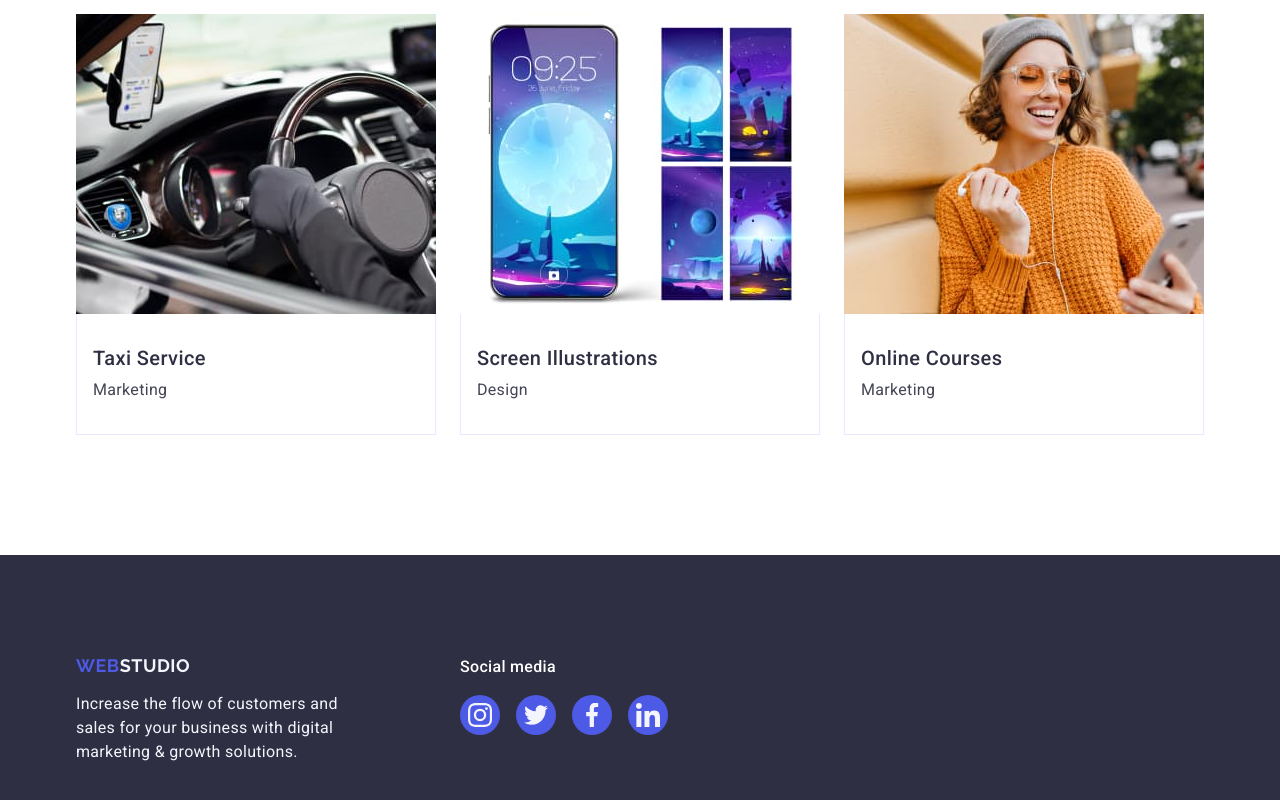
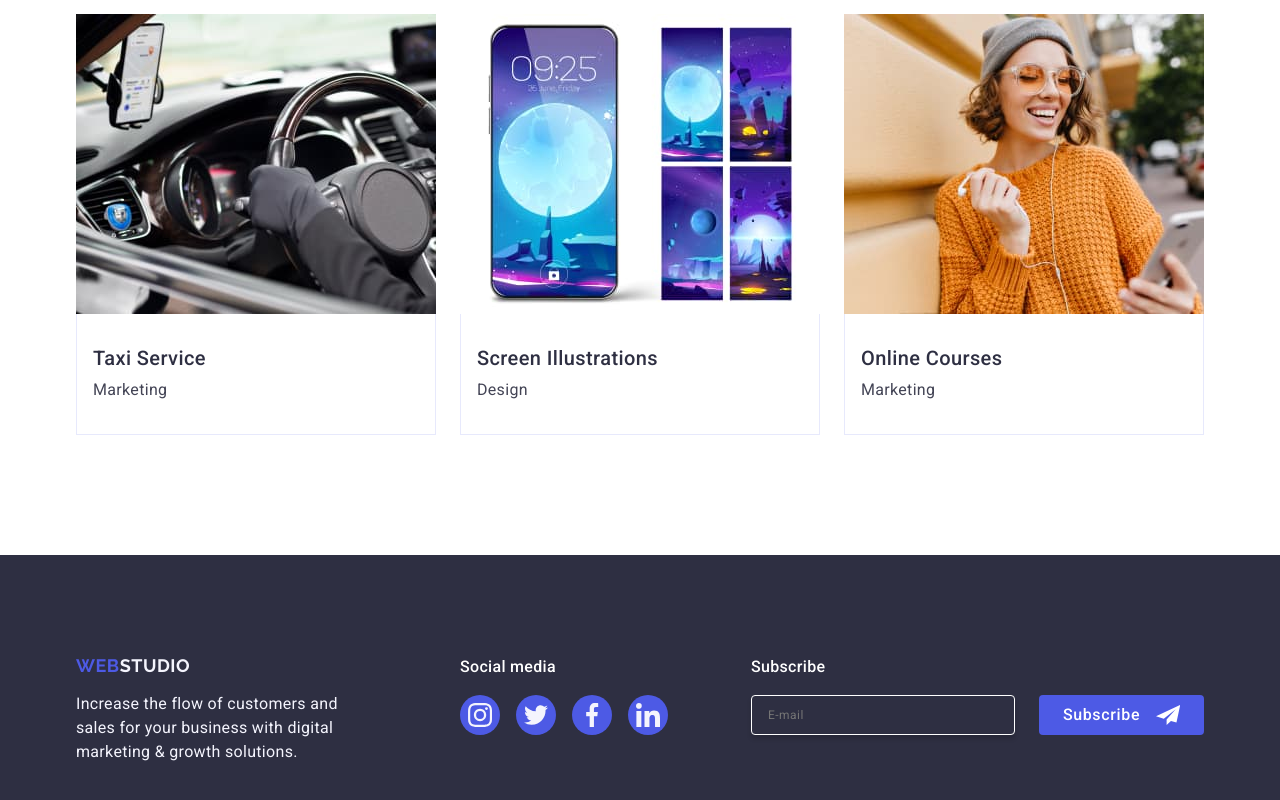
Before and after one commit to Serhii-Diahil/goit-markup-hw-05, a plain HTML site: page index.html in a window 1280 px wide. Shown: the part 2628-3428 px from the top of the page. Drawn offline with nearby package versions, Linux system fonts and the light colour scheme.

Commit message:
hw-05-footer-modal

```diff
--- a/css/styles.css
+++ b/css/styles.css
@@ -518,6 +518,71 @@ address {
   fill: #f4f4fd;
 }
 
+.footer-modal {
+  margin-left: auto;
+}
+
+.footer-modal-title {
+  font-weight: 500;
+  font-size: 16px;
+  line-height: 1.5;
+  letter-spacing: 0.02em;
+  color: #fff;
+  margin-bottom: 16px;
+}
+
+.footer-modal-form {
+  display: flex;
+  gap: 24px;
+}
+
+.footer-modal-input {
+  width: 264px;
+  height: 40px;
+  border: 1px solid #fff;
+  background-color: transparent;
+  font-size: 12px;
+  line-height: 2;
+  letter-spacing: 0.04em;
+  color: #fff;
+  border-radius: 4px;
+  box-shadow: 0 4px 4px 0 rgba(0, 0, 0, 0.15);
+  padding: 8px 16px;
+}
+
+.footer-modal-input:hover,
+.footer-modal-input:focus {
+  border-color: #31d0aa;
+}
+
+.footer-modal-btn {
+  min-width: 165px;
+  height: 40px;
+  display: flex;
+  align-items: center;
+  justify-content: center;
+  font-family: 'Roboto', sans-serif;
+  font-weight: 500;
+  font-size: 16px;
+  line-height: 1.5;
+  letter-spacing: 0.04em;
+  color: #fff;
+  cursor: pointer;
+  background-color: #4d5ae5;
+  border: none;
+  border-radius: 4px;
+}
+
+.footer-modal-btn:hover,
+.footer-modal-btn:focus {
+  background-color: #404bbf;
+}
+
+.footer-modal-icon {
+  margin-left: 16px;
+  fill: #fff;
+}
+
 /*-----------------------*/
 
 .backdrop {
@@ -592,7 +657,7 @@ address {
 }
 
 .modal-icon {
-  fill: #2e2f42;
+  /* fill: #2e2f42; */
   transition: fill 250ms cubic-bezier(0.4, 0, 0.2, 1);
 }
 
@@ -608,7 +673,7 @@ address {
 }
 
 .modal-field-name {
-  margin-bottom: 16px;
+  margin-bottom: 8px;
 }
 
 .modal-label {
@@ -648,6 +713,18 @@ address {
   top: 50%;
   transform: translateY(-50%);
   transition: fill 250ms cubic-bezier(0.4, 0, 0.2, 1);
+}
+
+.modal-field-tel {
+  margin-bottom: 8px;
+}
+
+.modal-field-email {
+  margin-bottom: 8px;
+}
+
+.modal-field-comment {
+  margin-bottom: 16px;
 }
 
 .modal-comment {
@@ -702,7 +779,7 @@ address {
   fill: transparent;
 }
 
-.modal-check:checked + .modal-check-span {
+.modal-check:checked > .modal-check-span {
   border-radius: 2px;
   background-color: #404bbf;
   border: none;
--- a/index.html
+++ b/index.html
@@ -462,6 +462,25 @@
             </li>
           </ul>
         </div>
+        <div class="footer-modal">
+          <p class="footer-modal-title">Subscribe</p>
+          <form class="footer-modal-form">
+            <label class="footer-modal-label" for="subscribe">
+              <input
+                class="footer-modal-input"
+                type="email"
+                name="subscribe"
+                placeholder="E-mail"
+              />
+            </label>
+            <button class="footer-modal-btn" type="submit">
+              Subscribe
+              <svg class="footer-modal-icon" width="24" height="24">
+                <use href="./images/icons.svg#icon-icon-send"></use>
+              </svg>
+            </button>
+          </form>
+        </div>
       </div>
     </footer>
     <div class="backdrop">
@@ -487,7 +506,7 @@
               </svg>
             </div>
           </div>
-          <div class="modal-field">
+          <div class="modal-field-tel">
             <label class="modal-label" for="user-tel">Phone</label>
             <div class="modal-fiel-wrap">
               <input
@@ -501,7 +520,7 @@
               </svg>
             </div>
           </div>
-          <div class="modal-field">
+          <div class="modal-field-email">
             <label class="modal-label" for="user-email">Email</label>
             <div class="modal-fiel-wrap">
               <input
@@ -515,7 +534,7 @@
               </svg>
             </div>
           </div>
-          <div class="modal-field">
+          <div class="modal-field-comment">
             <label class="modal-label" for="user-comment">Comment</label>
             <textarea
               class="modal-comment"
```
